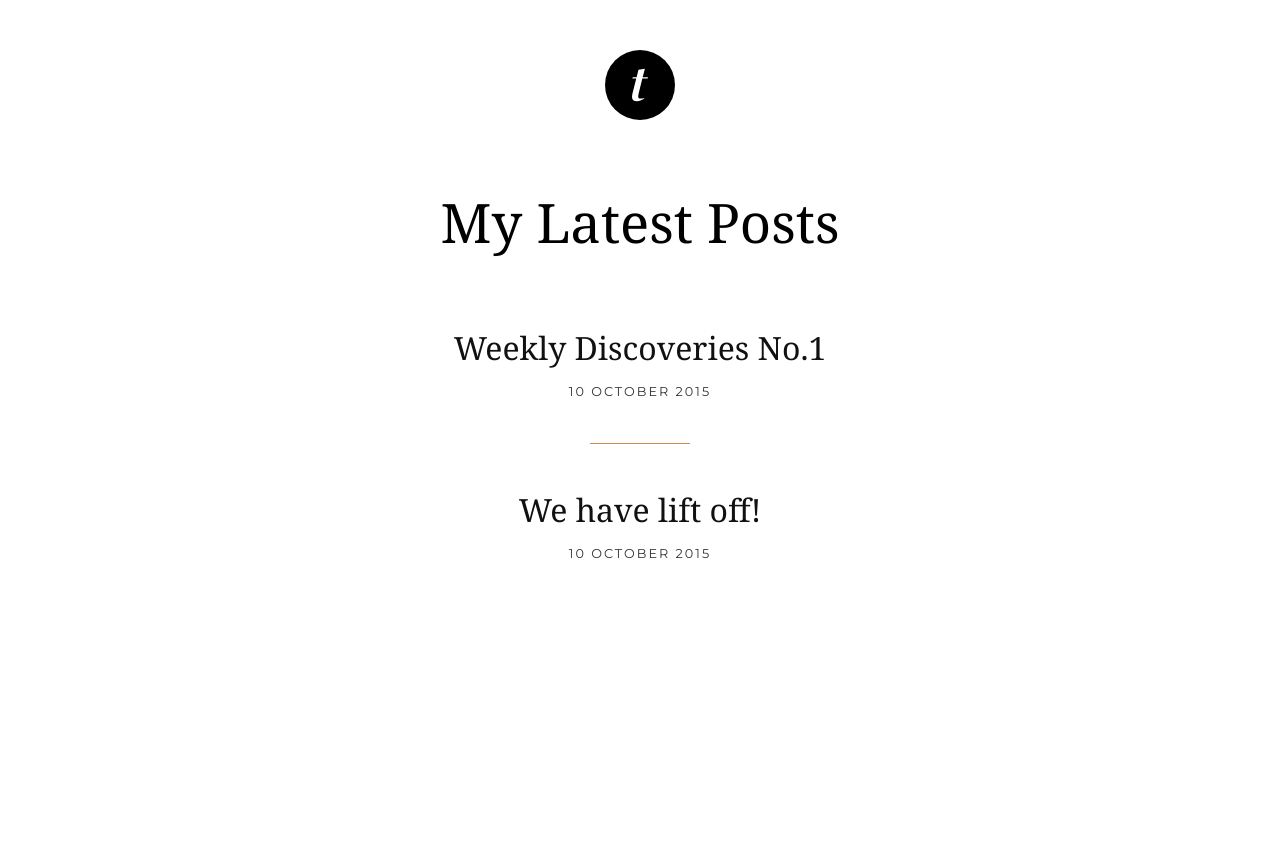
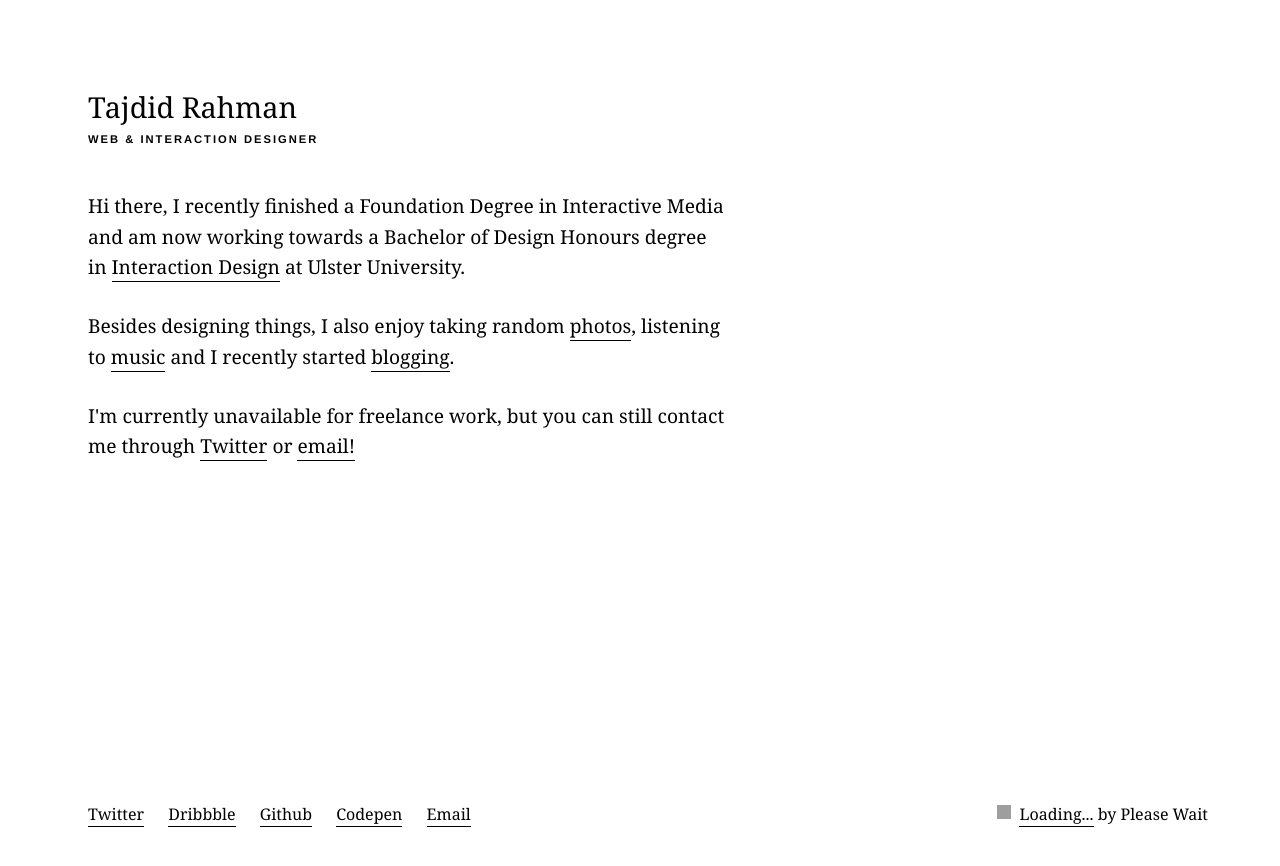
Before and after one commit to tajdid/another-old-site-repo, a Jekyll site: the page index.html, which Jekyll copies as it is, in a window 1280 px wide. Shown: the top 866 px of the page. Built offline with Jekyll 4.4.1, drawn with Linux system fonts in a browser that asks for light colours; the list of posts is cut into pages by our own code; grey boxes are pictures that could not be loaded.

Commit message:
Added index

```diff
--- a/_includes/header.html
+++ b/_includes/header.html
@@ -19,7 +19,7 @@
   <header class="site-header">
     <div class="site-header_wrap">
       <h1 class="site-title">
-        <a href="{{ site.baseurl }}/">
+        <a href="{{ site.baseurl }}/blog">
           <!-- <span>The thoughts of</span>
           {{ site.name }} -->
           {% include logo.html %}
--- a/assets/js/main.js
+++ b/assets/js/main.js
@@ -2,3 +2,5 @@ $(document).ready(function(){
   // Target your .container, .wrapper, .post, etc.
   $(".post").fitVids();
 });
+
+function recentTrack(e){var t=(new Array).concat(e.recenttracks.track)[0];document.getElementById("recentTrackArtist").innerHTML=t.artist["#text"],document.getElementById("recentTrackTitle").href=t.url,document.getElementById("recentTrackTitle").innerHTML=t.name}
--- a/index.html
+++ b/index.html
@@ -1,18 +1,79 @@
----
-layout: default
-title: Welcome
-in-nav: false
----
 
-<div class="home">
-  <h1 class="page-title">My Latest Posts</h1>
-  <ul class="posts">
-    {% for post in site.posts %}
-      <li>
-        <a class="post-link" href="{{ post.url | prepend: site.baseurl }}">{{ post.title }}</a>
-        <span class="post-date"><time datetime="{{ post.date | date: "%-d %B %Y %R" }}">{{ post.date | date: "%-d %B %Y" }}</time></span>
-      </li>
-      <hr class="divider">
-    {% endfor %}
-  </ul>
-</div>
+<!DOCTYPE html>
+<!--
+
+  Whatchu lookin' at Willis?
+
+-->
+<html>
+<head>
+  <meta charset="utf-8">
+
+  <title>Tajdid Rahman | Personal Page</title>
+
+  <meta name="description" content="I'm a web and interaction designer based in Belfast, Northern Ireland. I specialise in designing clean and user-friendly websites and mobile experiences." />
+
+  <meta name="robots" content="index, follow" />
+  <meta name="viewport" content="width=device-width">
+  <meta name="theme-color" content="#0000FF" />
+  <!-- <link rel="stylesheet" type="text/css" href="css/style.css"> -->
+
+  <!-- Inline styles are making a comeback -->
+  <style>
+    html{-webkit-box-sizing:border-box;-moz-box-sizing:border-box;box-sizing:border-box}*,*:before,*:after{-webkit-box-sizing:inherit;-moz-box-sizing:inherit;box-sizing:inherit}html{-webkit-box-sizing:border-box;-moz-box-sizing:border-box;box-sizing:border-box;-ms-text-size-adjust:100%;-webkit-text-size-adjust:100%;-webkit-font-smoothing:antialiased;-moz-osx-font-smoothing:grayscale}*,*:before,*:after{-webkit-box-sizing:inherit;-moz-box-sizing:inherit;box-sizing:inherit}body{margin:0;font-family:Georgia, serif;font-size:1em;line-height:1.6}h1,h2,h3,h4,p,blockquote,figure,ol,ul{margin:0;padding:0}li{display:block}h1,h2,h3,h4{font-size:inherit}a{text-decoration:none;color:inherit;border-bottom:1px solid black;padding-bottom:1px;-webkit-transition:.3s;transition:.3s}a:hover{color:blue;border-color:blue}img{max-width:100%;height:auto;border:0}h5{font-family:'Helvetica Neue', sans-serif;font-size:0.7em;font-weight:700;text-transform:uppercase;letter-spacing:1px;margin-bottom:18px}.container{padding:16px;max-width:42em;width:100%}@media screen and (min-width: 60em){.container{margin:8vh;float:left;display:block;margin-right:2.35765%;width:55.64502%}.container:last-child{margin-right:0}}
+    header{margin-bottom:20px}header h1{font-weight:400;font-size:1.6em;line-height:1.3}header .tag{font-family:'Helvetica Neue', sans-serif;font-size:0.7em;font-weight:700;text-transform:uppercase;letter-spacing:1px}@media screen and (min-width: 60em){header{margin-bottom:40px}header h1{font-weight:400;font-size:1.8em;line-height:1.3}header .tag{font-size:0.7em;font-weight:700;text-transform:uppercase;letter-spacing:2px}}
+    section p{font-size:1em;margin-bottom:16px}@media screen and (min-width: 60em){section .headline{font-size:1.4em}section p{font-size:1.2em;margin-bottom:28px}}
+    .links li{margin-bottom:10px}@media screen and (min-width: 60em){.links{position:absolute;bottom:8vh}.links li{display:inline;margin-right:20px}}
+    #recentTrack{display:none}@media screen and (min-width: 60em){#recentTrack{position:absolute;bottom:8vh;right:8vh;float:right;display:block}#recentTrack .soundwave{position:relative;top:3px;float:left;margin-right:8px;width:14px;height:14px;background-image:url("https://dl.dropboxusercontent.com/u/68882376/img/soundwave-black.gif")}#recentTrack .song-title{display:inline-block}#recentTrack .song-artist{display:inline}#recentTrack .song-artist:before{content:" by "}}
+  </style>
+  <!--[if lt IE 9]> <script src="http://html5shiv.googlecode.com/svn/trunk/html5.js"></script> <![endif]-->
+</head>
+<body>
+
+  <main class="container" role="main">
+    <header>
+      <h1>Tajdid Rahman</h1>
+
+      <span class="tag">Web & Interaction Designer</span>
+    </header>
+
+    <section>
+      <p>Hi there, I recently finished a Foundation Degree in Interactive Media and am now working towards a Bachelor of Design Honours degree in <a href="http://ixdbelfast.org" target="_blank">Interaction Design</a> at Ulster University.</p>
+
+      <p>Besides designing things, I also enjoy taking random <a href="http://instagram.com/tajxrah/" target="_blank">photos</a>, listening to <a href="http://last.fm/user/tajdid" target="_blank">music</a> and I recently started <a href="{{ site.baseurl }}/blog/">blogging</a>.</p>
+
+      <p>I'm currently unavailable for freelance work, but you can still contact me through <a href="https://twitter.com/tajdidr" target="_blank">Twitter</a> or <a href="mailto:hi@tajdid.me.uk?subject=Design%20Enquiry">email!</a></p>
+    </section>
+
+    <nav class="links" role="navigation">
+      <ul>
+        <li><a href="https://twitter.com/tajdidr" target="_blank">Twitter</a></li>
+        <li><a href="https://dribbble.com/tajdid" target="_blank">Dribbble</a></li>
+        <li><a href="https://github.com/tajdid" target="_blank">Github</a></li>
+        <li><a href="http://codepen.io/tajdid" target="_blank">Codepen</a></li>
+        <li><a href="mailto:hi@tajdid.me.uk?subject=Design%20Enquiry" target="_blank">Email</a></li>
+      </ul>
+    </nav>
+
+  </main>
+
+  <div id="recentTrack">
+    <!-- <h5>Currently Listening</h5> -->
+    <div class="soundwave"></div>
+    <div class="song-title"><a id="recentTrackTitle" class="track" href="" target="_blank">Loading...</a></div>
+    <div id="recentTrackArtist" class="song-artist">Please Wait</div>
+  </div>
+
+  <!-- scriptz-r-us -->
+  <script src="{{ site.baseurl }}/assets/js/main.js"></script>
+  <script type="text/javascript" src="http://ws.audioscrobbler.com/2.0/?method=user.getrecenttracks&user=tajdid&api_key=a7e9e2b23c11357fef487cd186ebdd50&limit=1&format=json&callback=recentTrack"></script>
+  <script>
+    (function(i,s,o,g,r,a,m){i['GoogleAnalyticsObject']=r;i[r]=i[r]||function(){
+    (i[r].q=i[r].q||[]).push(arguments)},i[r].l=1*new Date();a=s.createElement(o),
+    m=s.getElementsByTagName(o)[0];a.async=1;a.src=g;m.parentNode.insertBefore(a,m)
+    })(window,document,'script','//www.google-analytics.com/analytics.js','ga');
+    ga('create', 'UA-37123804-1', 'auto');
+    ga('send', 'pageview');
+  </script>
+</body>
+</html>
```
Also changed, not shown: blog/index.html (added, +18 -0 lines).
